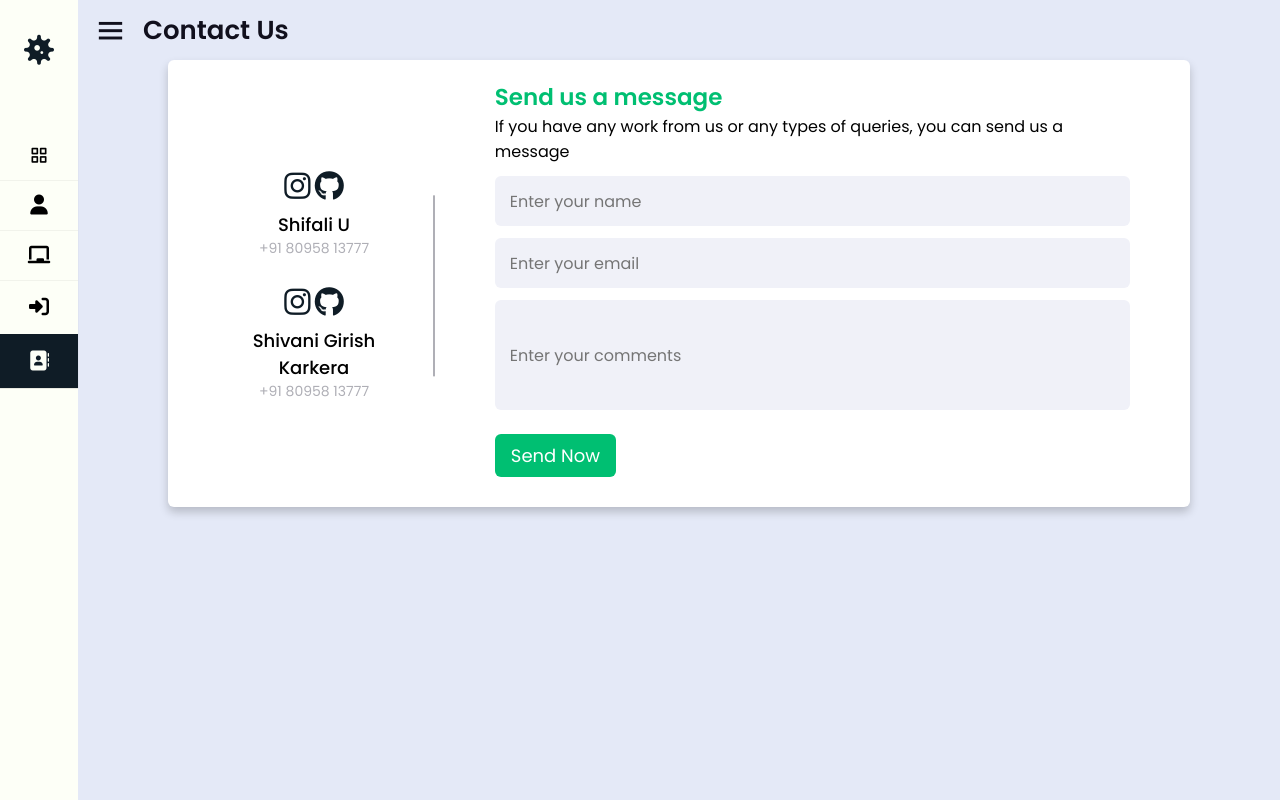
After one commit to ushifali/web_proj_vaxx, a PHP site: page /contact.html in a window 1280 px wide. The commit adds this page. Run offline with PHP 8.4, Linux system fonts and the light colour scheme; some libraries are stand-ins or nearby versions.

Commit message:
2nd commit

```diff
--- /dev/null
+++ b/contact.css
@@ -0,0 +1,183 @@
+* {
+    margin: 0;
+    padding: 0;
+    box-sizing: border-box;
+    font-family: "Poppins", sans-serif;
+}
+
+body {
+    min-height: 100vh;
+    width: 100%;
+    background: #E4E9F7;
+
+}
+
+.login_content {
+    display: flex;
+    align-items: center;
+    justify-content: center;
+}
+
+.container {
+    width: 85%;
+    background: #fff;
+    border-radius: 6px;
+    padding: 20px 60px 30px 40px;
+    box-shadow: 0 5px 10px rgba(0, 0, 0, 0.2);
+}
+
+.container .content {
+    display: flex;
+    align-items: center;
+    justify-content: space-between;
+}
+
+.container .content .left-side {
+    width: 25%;
+    height: 100%;
+    display: flex;
+    flex-direction: column;
+    align-items: center;
+    justify-content: center;
+    margin-top: 15px;
+    position: relative;
+}
+
+.content .left-side::before {
+    content: '';
+    position: absolute;
+    height: 70%;
+    width: 2px;
+    right: -15px;
+    top: 50%;
+    transform: translateY(-50%);
+    background: #afafb6;
+}
+
+.content .left-side .details {
+    margin: 14px;
+    text-align: center;
+}
+
+.content .left-side .details i {
+    font-size: 30px;
+    color: var(--dark-theme);
+    margin-bottom: 10px;
+}
+
+.content .left-side .details i:hover {
+    transform: scale(1.1);
+}
+
+.content .left-side .details .topic {
+    font-size: 18px;
+    font-weight: 500;
+}
+
+.content .left-side .details .text-one,
+.content .left-side .details .text-two {
+    font-size: 14px;
+    color: #afafb6;
+}
+
+.container .content .right-side {
+    width: 75%;
+    margin-left: 75px;
+}
+
+.content .right-side .topic-text {
+    font-size: 23px;
+    font-weight: 600;
+    color: var(--dark-green);
+}
+
+.right-side .input-box {
+    height: 50px;
+    width: 100%;
+    margin: 12px 0;
+}
+
+.right-side .input-box input,
+.right-side .input-box textarea {
+    height: 100%;
+    width: 100%;
+    border: none;
+    outline: none;
+    font-size: 16px;
+    background: #F0F1F8;
+    border-radius: 6px;
+    padding: 0 15px;
+    resize: none;
+}
+
+.right-side .message-box {
+    min-height: 110px;
+}
+
+.right-side .input-box textarea {
+    padding-top: 6px;
+
+}
+
+.right-side .button {
+    display: inline-block;
+    margin-top: 12px;
+}
+
+
+.right-side .button input[type="button"] {
+    color: #fff;
+    font-size: 18px;
+    outline: none;
+    border: none;
+    padding: 8px 16px;
+    border-radius: 6px;
+    background: var(--dark-green);
+    cursor: pointer;
+    transition: all 0.3s ease;
+}
+
+.button input[type="button"]:hover {
+    transform: scale(1.05);
+    background-color: var(--dark-theme);
+}
+
+@media (max-width: 950px) {
+    .container {
+        width: 90%;
+        padding: 30px 40px 40px 35px;
+    }
+
+    .container .content .right-side {
+        width: 75%;
+        margin-left: 55px;
+    }
+}
+
+@media (max-width: 820px) {
+    .container {
+        margin: 40px 0;
+        height: 100%;
+    }
+
+    .container .content {
+        flex-direction: column-reverse;
+    }
+
+    .container .content .left-side {
+        width: 100%;
+        flex-direction: row;
+        margin-top: 40px;
+        justify-content: center;
+        flex-wrap: wrap;
+    }
+
+    .container .content .left-side::before {
+        display: none;
+    }
+
+    .container .content .right-side {
+        width: 100%;
+        margin-left: 0;
+    }
+}
--- /dev/null
+++ b/contact.html
@@ -0,0 +1,155 @@
+<!DOCTYPE html>
+<html lang="en">
+
+<head>
+    <meta charset="UTF-8">
+    <meta http-equiv="X-UA-Compatible" content="IE=edge" />
+
+    <link href='https://unpkg.com/boxicons@2.0.7/css/boxicons.min.css' rel='stylesheet'>
+    <link rel="stylesheet" href="contact.css" />
+    <link rel="stylesheet" href="navigation.css">
+    <link rel="stylesheet" href="dashboard.css">
+    <link rel="stylesheet" href="colors.css">
+
+    <meta name="viewport" content="width=device-width, initial-scale=1.0">
+</head>
+
+
+
+<body>
+    <script src="https://kit.fontawesome.com/b99e675b6e.js"></script>
+    <script src="https://cdnjs.cloudflare.com/ajax/libs/Chart.js/2.9.4/Chart.js"></script>
+
+
+    <nav class="sidebar close">
+        <div class="logo-details">
+            <a href="homepage.html"><i class="fas fa-solid fa-virus"></i></a>
+            <span class="logo_name" id="logo">VaXx</span>
+        </div>
+
+
+
+        <ul class="nav-links">
+
+            <li ">
+                <a href=" dashboard.html">
+                <i class='bx bx-grid-alt'></i>
+                <span class="link_name">Dashboard</span>
+                </a>
+                <ul class="sub-menu blank">
+                    <li><a class="link_name" href="dashboard.html">Dashboard</a></li>
+                </ul>
+            </li>
+
+
+            <li>
+                <a href="homepage.html">
+                    <i class="fas fa-user"></i>
+                    <span class="link_name">Homepage</span>
+                </a>
+                <ul class="sub-menu blank">
+                    <li><a class="link_name" href="Homepage.html">Homepage</a></li>
+                </ul>
+            </li>
+
+            <li>
+                <a href="classroom.html">
+                    <i class="fas fa-chalkboard"></i>
+                    <span class="link_name">Classroom</span>
+                </a>
+                <ul class="sub-menu blank">
+                    <li><a class="link_name" href="classroom">Classroom</a></li>
+                </ul>
+            </li>
+
+
+
+            <li>
+                <a href="signup.html">
+                    <i class="fas fa-sign-in-alt"></i>
+                    <span class="link_name">Sign Up</span>
+                </a>
+                <ul class="sub-menu blank">
+                    <li><a class="link_name" href="signup.html">Sign Up</a></li>
+                </ul>
+            </li>
+
+
+
+
+            <li id="active">
+                <a href="contact.html">
+                    <i class="fas fa-address-book"></i>
+                    <span class="link_name">Contact Us</span>
+                </a>
+                <ul class="sub-menu blank">
+                    <li><a class="link_name" href="contact.html">Contact Us</a></li>
+                </ul>
+            </li>
+
+
+            <li>
+            </li>
+        </ul>
+    </nav>
+
+    <section class="home-section">
+        <div class="home-content">
+            <i class='bx bx-menu'></i>
+            <span class="text">Contact Us</span>
+        </div>
+
+
+        <div class="login_content">
+            <div class="container">
+                <div class="content">
+                    <div class="left-side">
+                        <div class="details">
+                            <a href="http://www.instagram.com/u_shifali"><i
+                                    class="fab fa-instagram contact_us_icon"></i></a>
+                            <a href="https://github.com/ushifali"><i class="fab fa-github contact_us_icon"></i></a>
+                            <div class="topic">Shifali U</div>
+                            <div class="text-one">+91 80958 13777</div>
+                        </div>
+                        <div class="details">
+                            <a href="http://www.instagram.com/shivani_.karkera"><i
+                                    class="fab fa-instagram contact_us_icon"></i></a>
+                            <a href="https://github.com/shivanikarkera"><i
+                                    class="fab fa-github contact_us_icon"></i></a>
+                            <div class="topic">Shivani Girish Karkera</div>
+                            <div class="text-one">+91 80958 13777</div>
+                        </div>
+
+                    </div>
+                    <div class="right-side">
+                        <div class="topic-text">Send us a message</div>
+                        <p>If you have any work from us or any types of queries, you can send us a message </p>
+                        <form action="#">
+                            <div class="input-box">
+                                <input type="text" placeholder="Enter your name">
+                            </div>
+                            <div class="input-box">
+                                <input type="text" placeholder="Enter your email">
+                            </div>
+
+                            <div class="input-box message-box">
+                                <input type="text" placeholder="Enter your comments">
+                            </div>
+
+                            <div class="button">
+                                <input type="button" value="Send Now">
+                            </div>
+                        </form>
+                    </div>
+                </div>
+            </div>
+
+        </div>
+    </section>
+
+
+    <script type="text/javascript" src="navigation.js"></script>
+    <script type="text/javascript" src="dashboard.js"></script>
+</body>
+
+</html>
--- a/navigation.css
+++ b/navigation.css
@@ -69,6 +69,7 @@
     min-width: 78px;
     text-align: center;
     line-height: 50px;
+    color: var(--dark-theme);
 }
 
 .sidebar .logo-details .logo_name {
```
